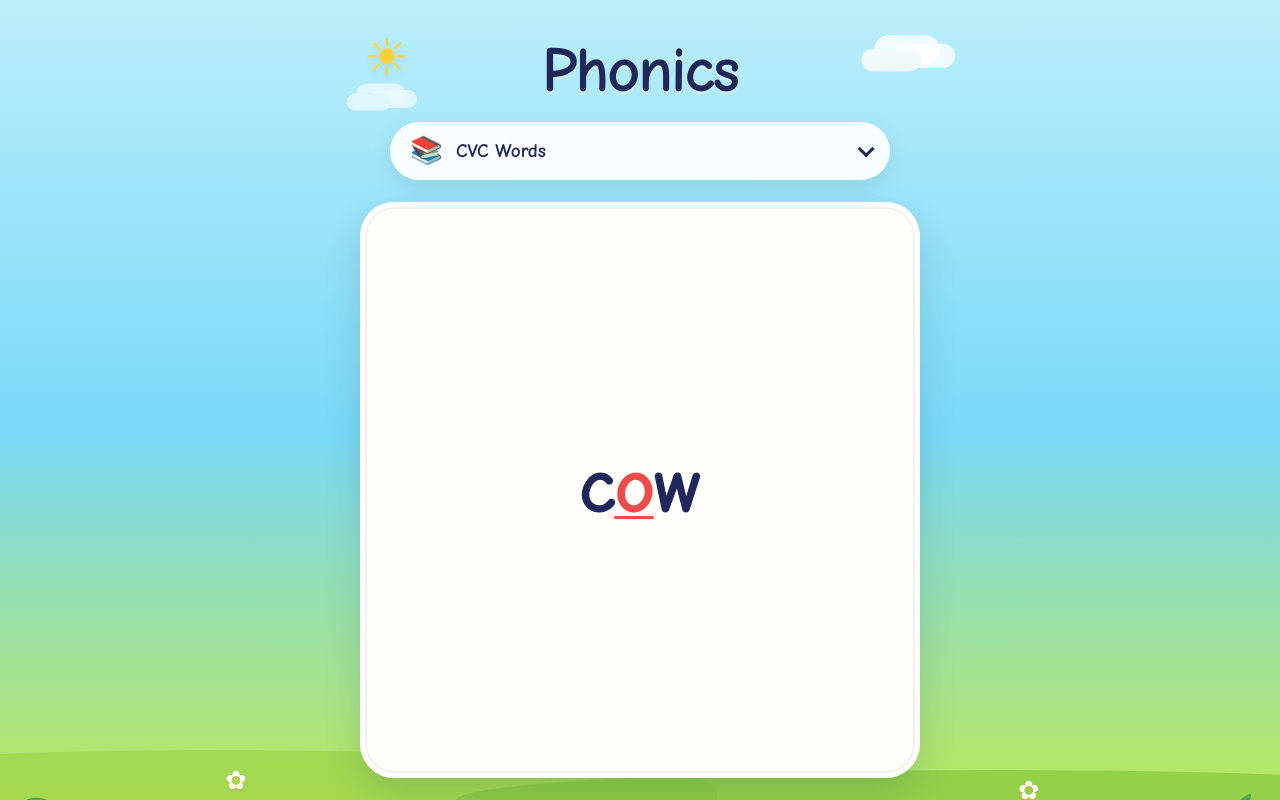
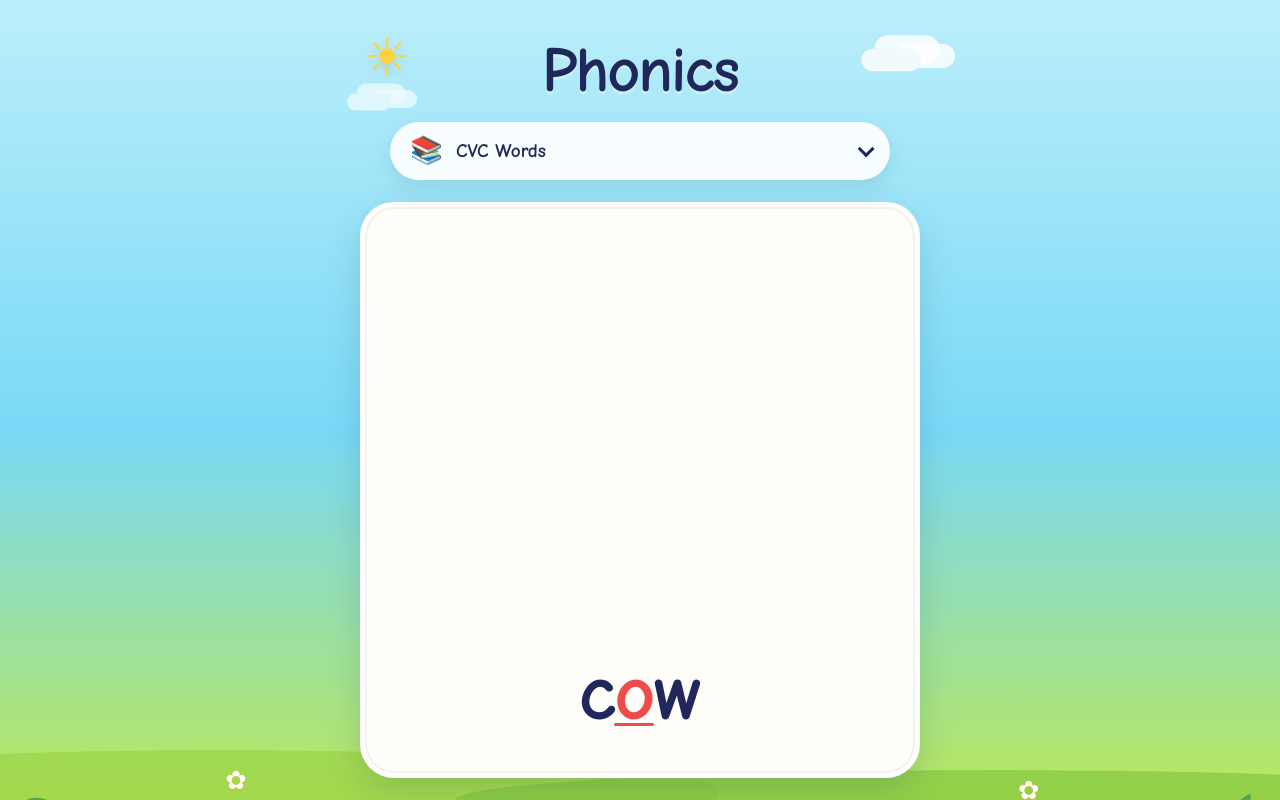
Before and after one commit to darrenjs/easy-phonics, a plain HTML site: page index.html in a window 1280 px wide. Drawn offline with Linux system fonts and the light colour scheme.

Commit message:
word at bottom, larger flip

```diff
--- a/style.css
+++ b/style.css
@@ -244,11 +244,12 @@ button {
 
 .card-front {
   flex-direction: column;
+  justify-content: flex-end;
 }
 
 .card-back {
   flex-direction: column;
-  justify-content: center;
+  justify-content: flex-end;
   gap: 8px;
   align-items: center;
   transform: rotateY(180deg);
@@ -256,7 +257,8 @@ button {
 
 .word-back {
   font-size: 56px;
-  margin: 0;
+  margin: 0 0 24px;
+  flex-shrink: 0;
 }
 
 .sound {
@@ -264,7 +266,31 @@ button {
   position: relative;
 }
 
-.picture {
+/* .card-back .picture { */
+/*   flex: 1; */
+/*   width: 100%; */
+/*   min-height: 0; */
+/*   display: flex; */
+/*   align-items: center; */
+/*   justify-content: center; */
+/*   margin: 0; */
+/* } */
+
+/* .picture img { */
+/*   display: block; */
+/*   max-width: 70%; */
+/*   max-height: 300px; */
+/*   object-fit: contain; */
+/*   -webkit-user-drag: none; */
+/*   user-select: none; */
+/*   pointer-events: none; */
+/* } */
+
+
+.card-back .picture {
+  flex: 1;
+  width: 100%;
+  min-height: 0;
   display: flex;
   align-items: center;
   justify-content: center;
@@ -273,8 +299,8 @@ button {
 
 .picture img {
   display: block;
-  max-width: 70%;
-  max-height: 300px;
+  width: 100%;
+  height: 100%;
   object-fit: contain;
   -webkit-user-drag: none;
   user-select: none;
```
